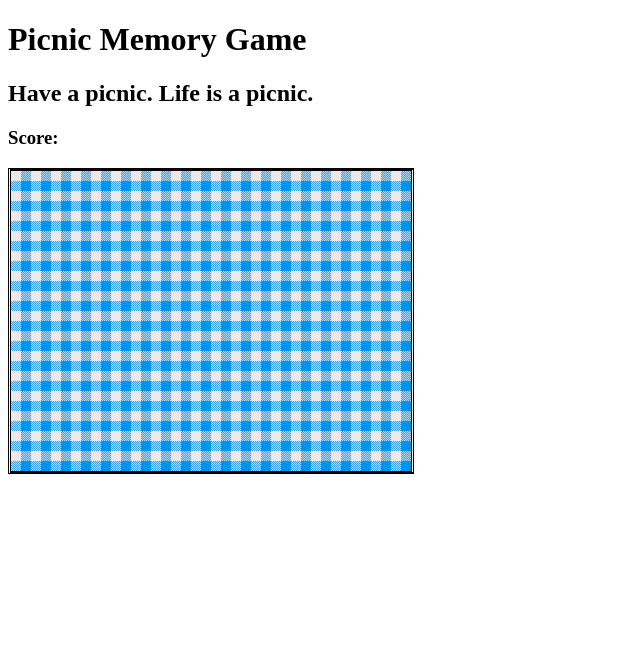
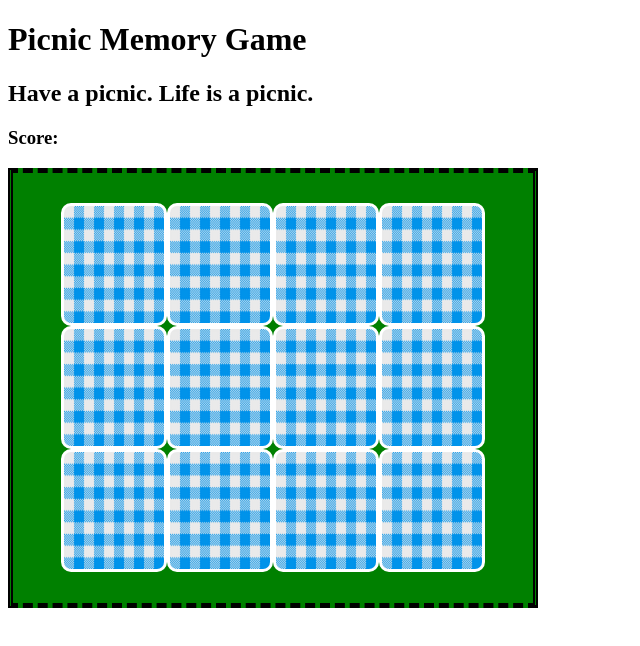
Before and after one commit to eikouji/Memory-Game, a plain HTML site: page index.html in a window 1280 px wide. Shown: the whole page, without its empty margins (0-640 px from the left). Drawn offline with Linux system fonts and the light colour scheme.

Commit message:
Changed the look of the game
Added some borders and rounded the edges of each tile to show where the individual cards are. Made the grid green to look like a green grass park or something. Actual matching pair generation still incomplete.

```diff
--- a/assets/css/style.css
+++ b/assets/css/style.css
@@ -1,11 +1,21 @@
+
+
 .grid {
     display: flex;
     flex-wrap: wrap;
-    width: 400px;
-    height: 300px;
-    border-style: solid double solid double;
+    width: 460px;
+    height: 370px;
+    justify-content: center;
+    padding: 30px;
+    border: 5px;
+    border-style: dashed double;
+    border-color: black;
+    background: green;
+
 }
 
-.img {
-    border-style: dotted;
+img {
+    border: solid white;
+    border-radius: 10px;
+    background: white;
 }
--- a/assets/js/app.js
+++ b/assets/js/app.js
@@ -30,12 +30,12 @@ document.addEventListener('DOMContentLoaded', () => {
             img: './assets/images/kiwi-icon.png',
         },
         {
+            name: 'pear',
+            img: './assets/images/pear-icon.png',
+        },
+        {
             name: 'pineapple',
             img: './assets/images/pineapple.png',
-        },
-        {
-            name: 'salad',
-            img: './assets/images/green-salad-icon.png',
         },
         {
             name: 'sandwich',
@@ -48,7 +48,9 @@ document.addEventListener('DOMContentLoaded', () => {
         {
             name: 'watermelon',
             img: './assets/images/watermelon-slice.png',
-        }
+        },
+
+
 
     ]
 
@@ -86,9 +88,10 @@ document.addEventListener('DOMContentLoaded', () => {
           alert('You found a matching pair!')
           cards[optionOneId].setAttribute('src', './assets/images/empty-board-tile.png')
           cards[optionTwoId].setAttribute('src', './assets/images/empty-board-tile.png')
+
+          cardsWon.push(cardsChosen)
           cards[optionOneId].removeEventListener('click', flipCard)
           cards[optionTwoId].removeEventListener('click', flipCard)
-          cardsWon.push(cardsChosen)
 
 // if cards do not match, flip card back over to show picnic blanket img card backing //
       } else {
--- a/index.html
+++ b/index.html
@@ -14,7 +14,10 @@
 
   <h3>Score:<span id="result"></span></h3>
 
-  <div class="grid">
+  <div class="grid" id="card-back">
+  </div>
+
+
   </div>
 
 </body>
```
Also changed, not shown: assets/images/Pear-icon.png (added).
